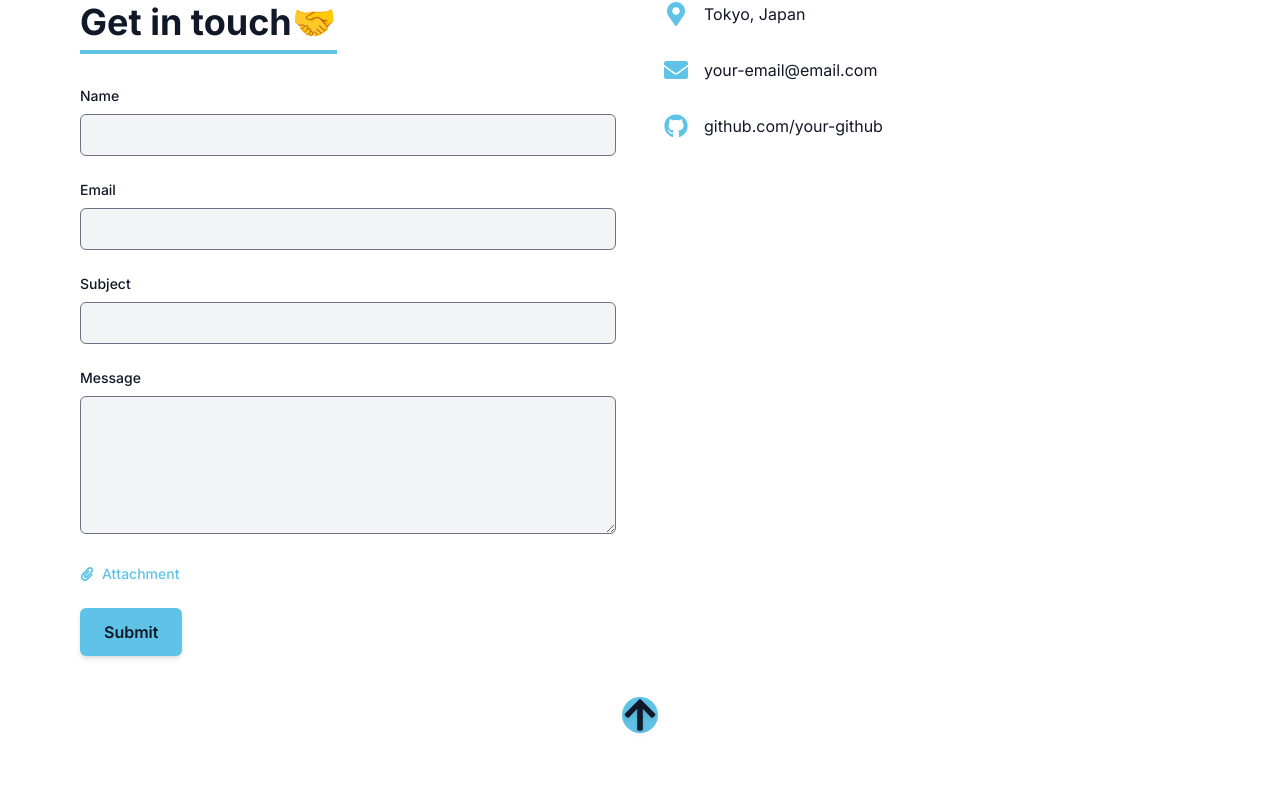
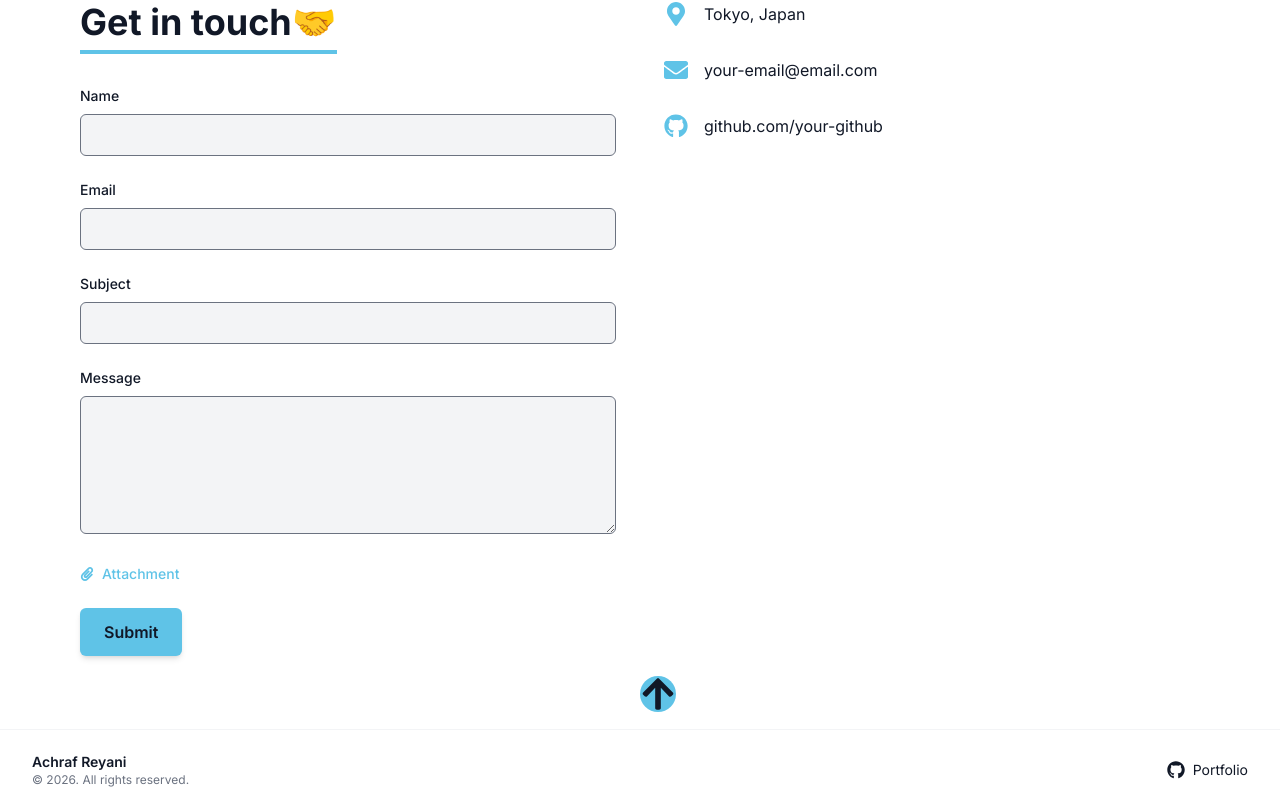
Before and after one commit to AchrafReyani/portfolio, a Next.js app: page /en in a window 1280 px wide. Shown: the part 2471-3281 px from the top of the page. Built offline with nearby package versions, Linux system fonts and the light colour scheme; a web font is replaced by a local one.

Commit message:
make a new footer and move scrollbutton to contact page

```diff
--- a/messages/en.json
+++ b/messages/en.json
@@ -56,6 +56,10 @@
     "error_message": "Oops! Something went wrong while sending your message. Please try again later or contact me directly via email.",
     "sending": "Sending your message..."
   },
+  "Footer": {
+    "all_rights_reserved": "All rights reserved",
+    "portfolio": "Portfolio"
+  },
   "NotFound": {
     "code":"404 error",
     "title":"Page not found",
--- a/messages/ja.json
+++ b/messages/ja.json
@@ -56,6 +56,10 @@
     "error_message": "申し訳ありません。メッセージの送信中に問題が発生しました。後ほどもう一度お試しいただくか、直接メールでご連絡ください。",
     "sending": "メッセージを送信中です..."
   },
+  "Footer": {
+    "all_rights_reserved": "著作権所有",
+    "portfolio": "ポートフォリオ"
+  },
   "NotFound": {
     "code": "404エラー",
     "title": "ページが見つかりません",
--- a/messages/nl.json
+++ b/messages/nl.json
@@ -56,6 +56,10 @@
     "error_message": "Oeps! Er ging iets mis bij het verzenden van je bericht. Probeer het later nog eens of neem direct contact met me op via e-mail.",
     "sending": "Je bericht wordt verzonden..."
   },
+  "Footer": {
+    "all_rights_reserved": "Alle rechten voorbehouden",
+    "portfolio": "Portfolio"
+  },
   "NotFound": {
     "code": "404-fout",
     "title": "Pagina niet gevonden",
--- a/src/components/sections/Contact/ContactContainer.tsx
+++ b/src/components/sections/Contact/ContactContainer.tsx
@@ -4,6 +4,7 @@ import {useState} from 'react';
 import {useTranslations} from 'next-intl';
 import {ContactForm} from './ContactForm';
 import {ContactInfo} from './ContactInfo';
+import {ScrollToButton} from '@/components/shared/ScrollToButton';
 
 export function ContactContainer() {
   const t = useTranslations('Contact');
@@ -48,7 +49,7 @@ export function ContactContainer() {
   };
 
   return (
-    <div className="flex flex-col md:flex-row items-start justify-center gap-12 w-full">
+    <div className="flex flex-col md:flex-row items-start justify-center gap-12 w-full relative">
       <ContactForm
         t={t}
         loading={loading}
@@ -63,6 +64,15 @@ export function ContactContainer() {
         email={process.env.NEXT_PUBLIC_MY_EMAIL || ''}
         githubUrl={process.env.NEXT_PUBLIC_MY_GITHUB || ''}
       />
+
+      <div className="absolute bottom-0 left-1/2 transform -translate-x-1/2 translate-y-24">
+        <ScrollToButton
+          targetId="home"
+          position="bottom-10"
+          direction="up"
+          ariaLabel="Back to top"
+        />
+      </div>
     </div>
   );
 }
--- a/src/components/sections/Footer/Footer.tsx
+++ b/src/components/sections/Footer/Footer.tsx
@@ -1,9 +1,35 @@
-import { FooterScrollTop } from "./FooterScrollTop";
+import { useTranslations } from 'next-intl';
+import { FaGithub } from 'react-icons/fa';
 
 export function Footer() {
+  const t = useTranslations('Header');
+  const tFooter = useTranslations('Footer');
+  const currentYear = new Date().getFullYear();
+  const portfolioRepoUrl = `${process.env.NEXT_PUBLIC_MY_GITHUB}/portfolio`;
+
   return (
-    <footer className="bg-bg-light dark:bg-bg-dark w-full relative h-16 flex justify-center items-center">
-      <FooterScrollTop />
+    <footer className="bg-bg-light dark:bg-bg-dark w-full border-t border-secondary-light dark:border-secondary-dark">
+      <div className="max-w-7xl mx-auto px-4 sm:px-6 lg:px-8 h-20 flex items-center justify-between">
+        {/* Left: Name and Copyright */}
+        <div className="text-sm text-text-light dark:text-text-dark">
+          <p className="font-semibold">{t('name')}</p>
+          <p className="text-xs text-muted-light dark:text-muted-dark">
+            © {currentYear}. {tFooter('all_rights_reserved')}.
+          </p>
+        </div>
+
+        {/* Center: GitHub Link */}
+        <a
+          href={portfolioRepoUrl}
+          target="_blank"
+          rel="noopener noreferrer"
+          className="flex items-center gap-2 text-text-light dark:text-text-dark hover:text-primary-light dark:hover:text-primary-dark transition"
+          aria-label="GitHub Repository"
+        >
+          <FaGithub className="text-lg" />
+          <span className="text-sm">{tFooter('portfolio')}</span>
+        </a>
+      </div>
     </footer>
   );
 }
--- a/src/components/sections/Footer/FooterScrollTop.tsx
+++ b/src/components/sections/Footer/FooterScrollTop.tsx
@@ -6,7 +6,7 @@ export function FooterScrollTop() {
   return (
     <ScrollToButton
       targetId="home"
-      position="-top-8"
+      position="-top-6 right-4"
       direction="up"
       dropShadow
       ariaLabel="Back to top"
--- a/src/components/shared/ScrollToButton.tsx
+++ b/src/components/shared/ScrollToButton.tsx
@@ -5,7 +5,7 @@ import {buttonPrimaryCircular} from '@/styles/componentStyles';
 
 type ScrollToButtonProps = {
   targetId: string;
-  position: 'bottom-10' | '-top-8';
+  position?: string;
   direction?: 'up' | 'down';
   dropShadow?: boolean;
   ariaLabel: string;
@@ -13,7 +13,7 @@ type ScrollToButtonProps = {
 
 export function ScrollToButton({
   targetId,
-  position,
+  position = '-top-8',
   direction = 'up',
   dropShadow = false,
   ariaLabel
@@ -26,7 +26,7 @@ export function ScrollToButton({
     }
   };
 
-  const isAnchor = position === '-top-8';
+  const isAnchor = position === '-top-8' || position.includes('-top-');
   const iconClasses = `text-4xl ${direction === 'down' ? 'transform rotate-180' : ''} ${
     dropShadow ? 'drop-shadow-md' : ''
   }`;
```
